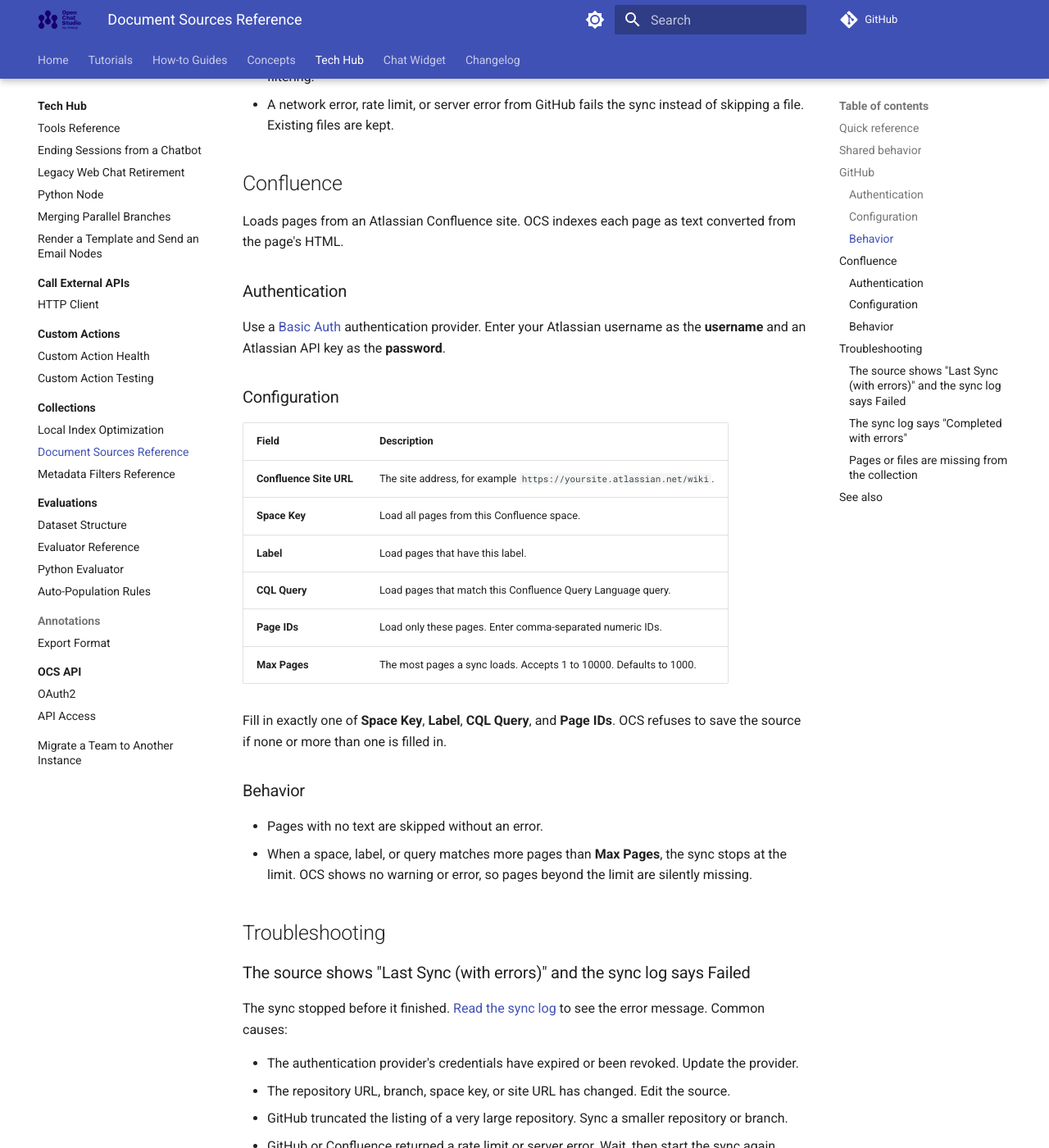
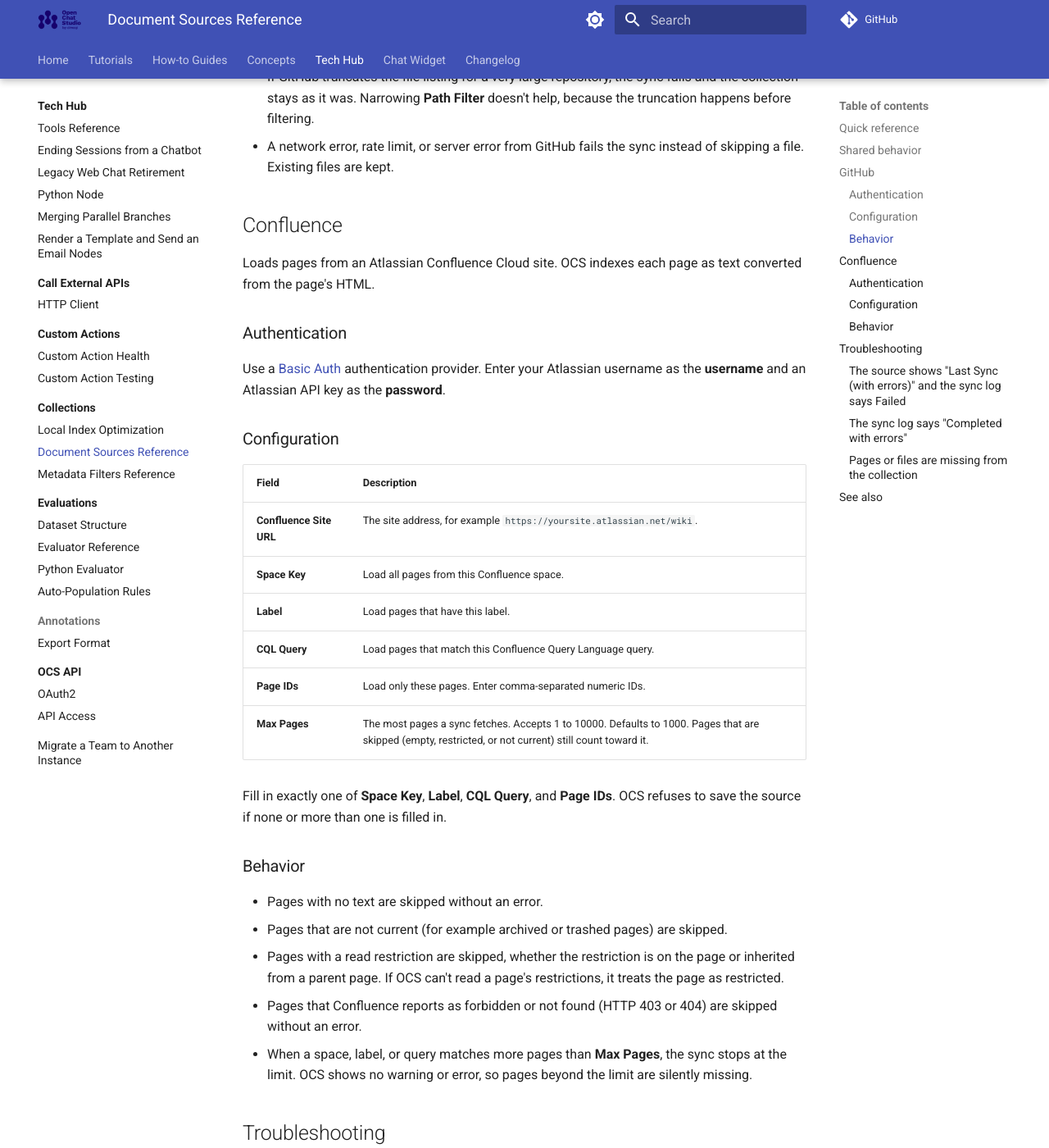
Before and after one commit to dimagi/open-chat-studio-docs, an MkDocs documentation site: the page built from docs/tech-hub/collections/document_sources.md, in a window 1280 px wide and 1400 px high, scrolled down 1796 px. Shown: the whole window at 82% size. Built offline with MkDocs 1.6.1 and Material for MkDocs 9.7.7, drawn with Linux system fonts in a browser that asks for light colours; a script that is not in the unit is left out; comment, search, counter and statistics services are not loaded; some of the changed text lies outside the part shown.

Commit message:
Accuracy: Auto sync time and removed files

```diff
--- a/docs/tech-hub/collections/document_sources.md
+++ b/docs/tech-hub/collections/document_sources.md
@@ -21,7 +21,9 @@
 
 - **One sync at a time.** If a sync is running, a second request is refused with a message.
   A sync that has run for more than two hours is treated as stalled, and the next request replaces it.
-- **Removed files.** A file that failed to process is not treated as removed.
+- **Removed files.** A sync removes any previously synced file that the source no longer returns.
+  This includes a file the source now skips, for example because it became empty, too large, or restricted.
+  A file that failed to process is not treated as removed.
 - **Chunking.** Synced files use a fixed chunk size and overlap that you can't change per source, in both local and remote indexes.
   See [Chunking and Optimization](local-index-optimization.md#chunking-and-optimization) for the values.
 - **File limit.** A sync does not check the collection's 1000-file limit, so it can take a collection past it.
@@ -42,7 +44,7 @@
 |-------|-------------|
 | **Repository URL** | The repository address, for example `https://github.com/user/repo`. Only `https://github.com` URLs are accepted. |
 | **Branch** | The branch to sync from. Defaults to `main`. |
-| **File Pattern** | Comma-separated patterns to include, for example `*.md, *.txt`. Prefix a pattern with `!` to exclude matches, for example `!test_*`. Defaults to `*.md`. |
+| **File Pattern** | Comma-separated patterns to include, for example `*.md, *.txt`. Prefix a pattern with `!` to exclude matches, for example `!test_*`. Defaults to `*.md`. If you clear the field, no files match. |
 | **Path Filter** | An optional path prefix, for example `docs/`. Only files whose full path starts with it are loaded. |
 
 File patterns match against the full path of each file, including folders.
@@ -58,7 +60,7 @@
 
 ## Confluence
 
-Loads pages from an Atlassian Confluence site.
+Loads pages from an Atlassian Confluence Cloud site.
 OCS indexes each page as text converted from the page's HTML.
 
 ### Authentication
@@ -75,7 +77,7 @@
 | **Label** | Load pages that have this label. |
 | **CQL Query** | Load pages that match this Confluence Query Language query. |
 | **Page IDs** | Load only these pages. Enter comma-separated numeric IDs. |
-| **Max Pages** | The most pages a sync loads. Accepts 1 to 10000. Defaults to 1000. |
+| **Max Pages** | The most pages a sync fetches. Accepts 1 to 10000. Defaults to 1000. Pages that are skipped (empty, restricted, or not current) still count toward it. |
 
 Fill in exactly one of **Space Key**, **Label**, **CQL Query**, and **Page IDs**.
 OCS refuses to save the source if none or more than one is filled in.
@@ -83,6 +85,10 @@
 ### Behavior
 
 - Pages with no text are skipped without an error.
+- Pages that are not current (for example archived or trashed pages) are skipped.
+- Pages with a read restriction are skipped, whether the restriction is on the page or inherited from a parent page.
+  If OCS can't read a page's restrictions, it treats the page as restricted.
+- Pages that Confluence reports as forbidden or not found (HTTP 403 or 404) are skipped without an error.
 - When a space, label, or query matches more pages than **Max Pages**, the sync stops at the limit.
   OCS shows no warning or error, so pages beyond the limit are silently missing.
 
@@ -113,6 +119,7 @@
 
 - **Confluence:** the source may have more pages than **Max Pages**.
   Raise the limit or use a narrower **Space Key**, **Label**, or **CQL Query**.
+  Also check whether the pages are restricted, archived, or not visible to the authentication provider's account.
 - **GitHub:** check that the files match **File Pattern** and **Path Filter**, and that none is empty or over 50 MB.
 - Check that the sync log shows the expected **Added** count.
 
```
Also changed, not shown: docs/concepts/collections/indexed_collections/document_sources.md (+1 -1 lines), docs/how-to/document_sources.md (+5 -2 lines).
